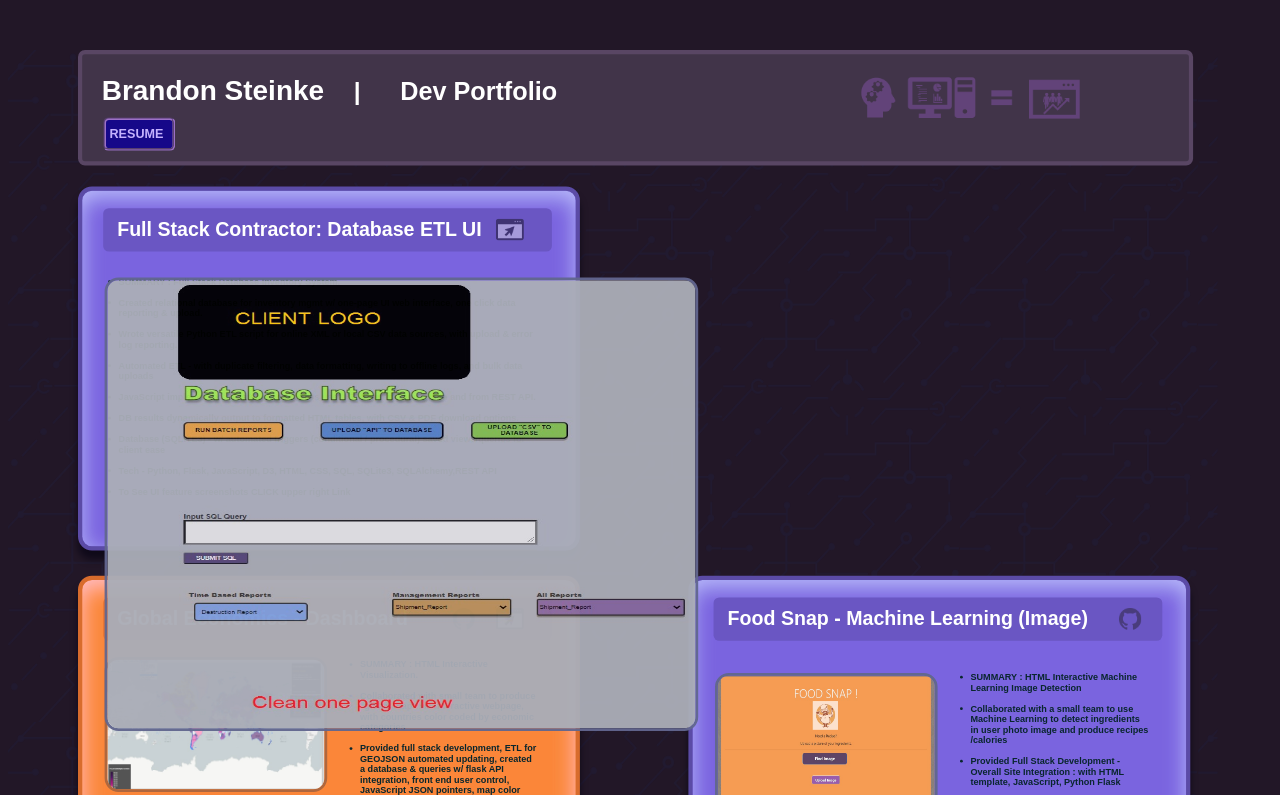
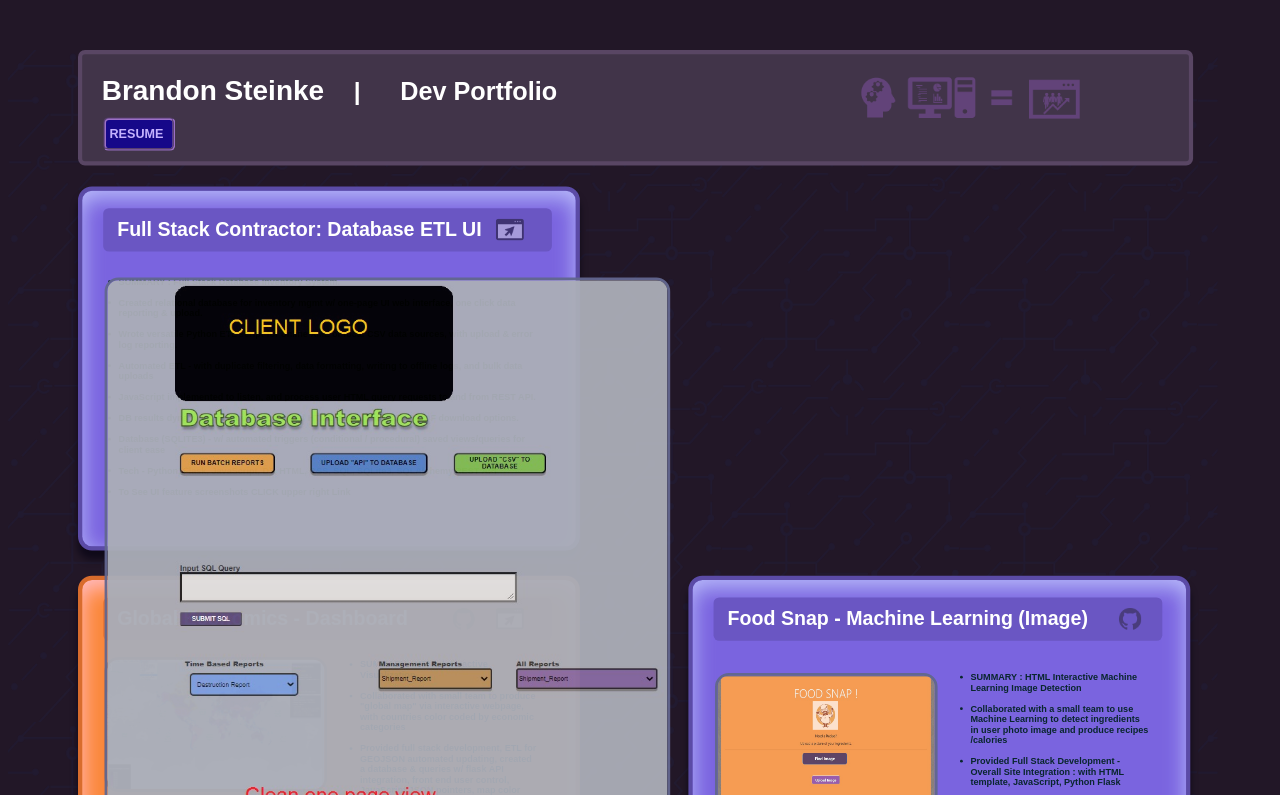
Before and after one commit to BrandinO771/Brandino771.github.io, a plain HTML site: page index.html in a window 1280 px wide. In both pictures the pointer is over the picture 212 px from the left and 345 px from the top of the page. Shown: the top 795 px of the page. Drawn offline with Linux system fonts and the light colour scheme.

Commit message:
formatting

```diff
--- a/style.css
+++ b/style.css
@@ -205,8 +205,8 @@ opacity: .4;
   }
 
   #imgE:hover{
-    width: 840px;
-    height: 640px;
+    width: 800px;
+    height: 780px;
     position: absolute;
     opacity: .96;
     z-index: 10;
```
